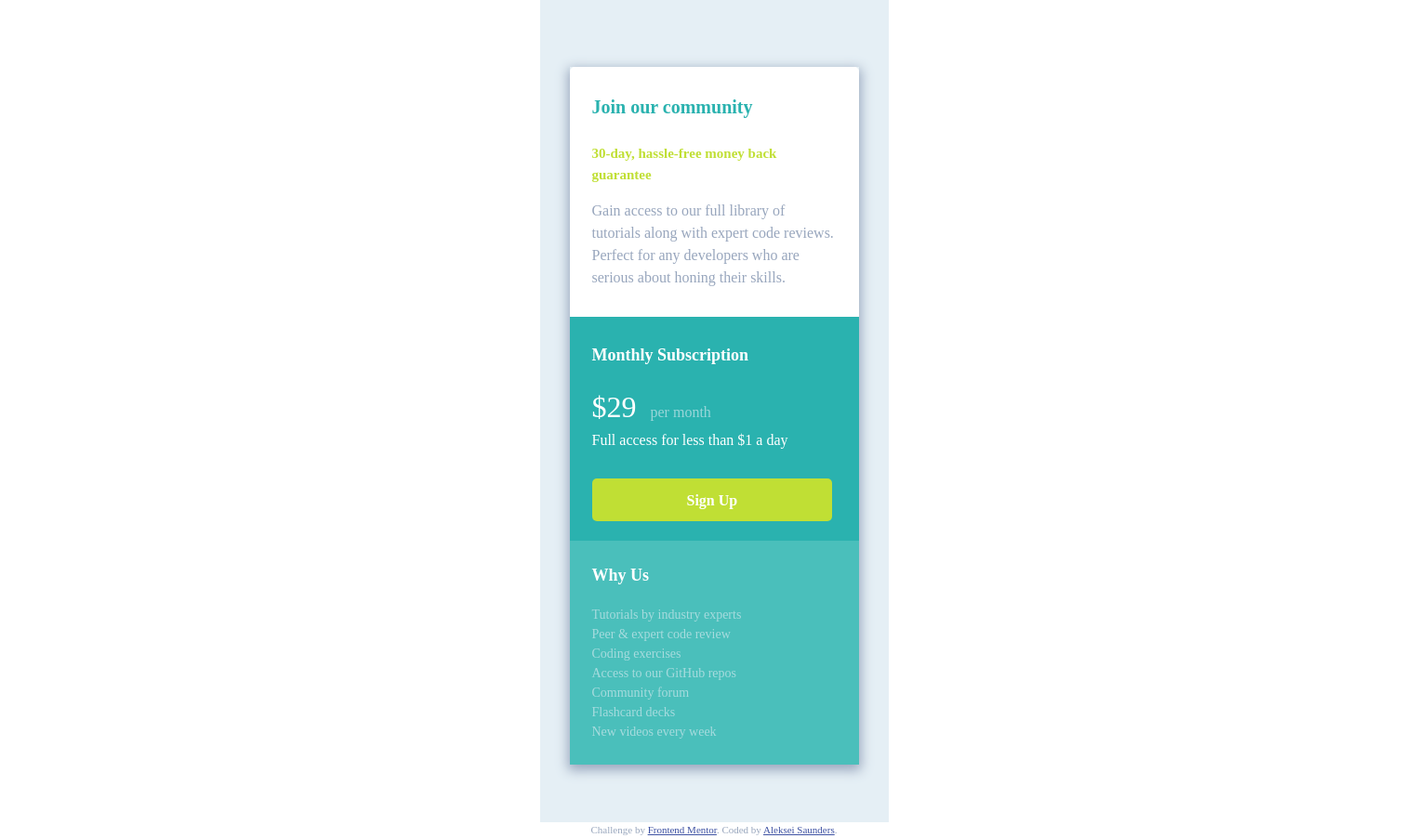
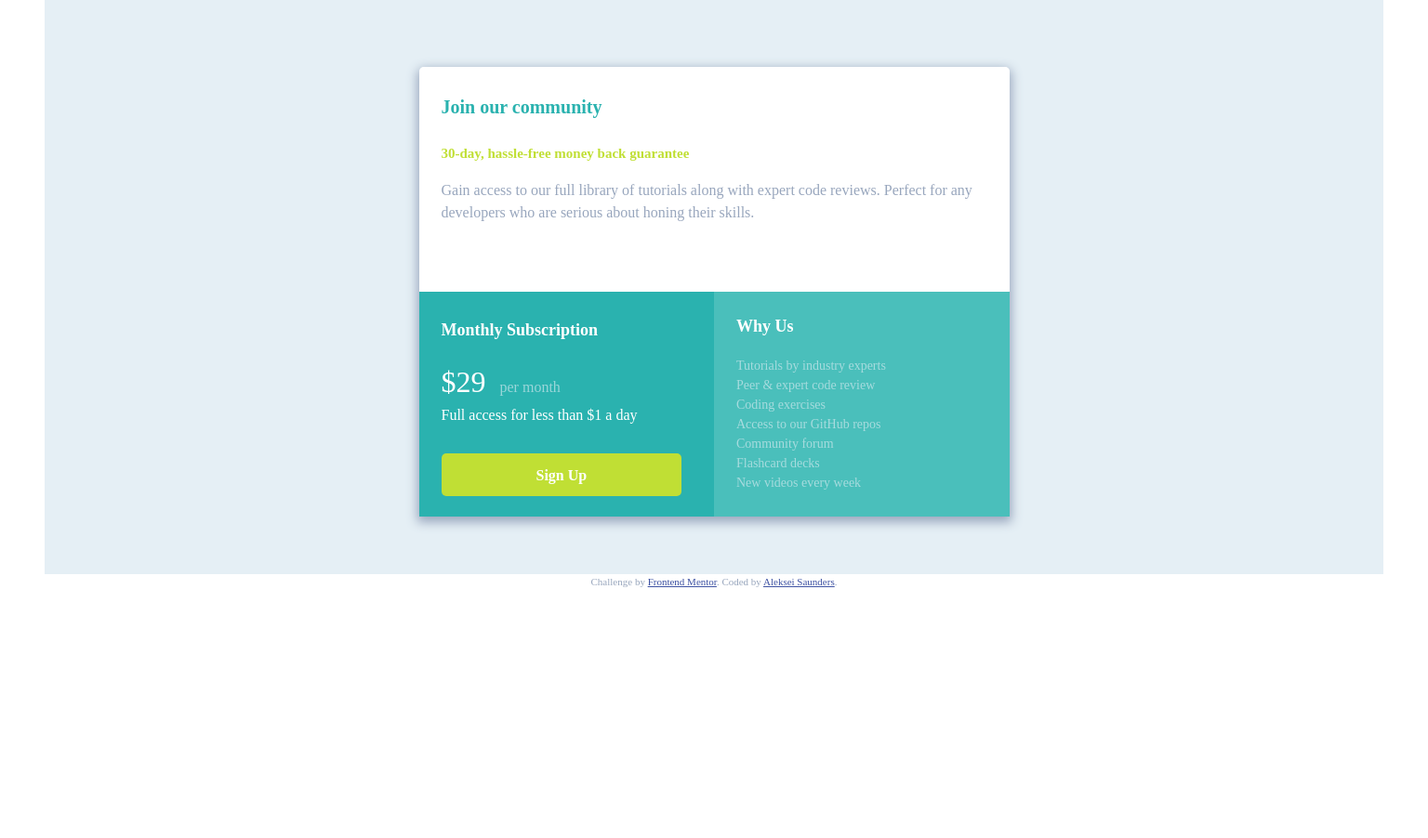
Before and after one commit to AlekseiSaunders/singlePriceGridFM, a plain HTML site: page index.html in a window 1536 px wide. Shown: the whole page at 93% size. After the commit the page ends 800 px from the top, so only its background shows below. Drawn offline with Linux system fonts and the light colour scheme.

Commit message:
add styling for desktop 1440px

```diff
--- a/index.html
+++ b/index.html
@@ -18,15 +18,15 @@
 <body>
   <main>
     <div class="wrapperShadow">
-      <section class="cta">
+      <article class="cta">
         <h1>Join our community</h1>
 
         <h3>30-day, hassle-free money back guarantee</h3>
 
         <p>Gain access to our full library of tutorials along with expert code reviews.
           Perfect for any developers who are serious about honing their skills.</p>
-      </section>
-      <section class="costs">
+      </article>
+      <article class="costs">
         <h2>Monthly Subscription</h2>
 
         <p><span class="price">&dollar;29</span> per month</p>
@@ -34,8 +34,8 @@
         <h4>Full access for less than &dollar;1 a day</h4>
 
         <span class="buttonLike">Sign Up</span>
-      </section>
-      <section class="reasoning">
+      </article>
+      <article class="reasoning">
         <h2>Why Us</h2>
 
         <p>Tutorials by industry experts
@@ -45,7 +45,7 @@
           Community forum
           Flashcard decks
           New videos every week</p>
-      </section>
+      </article>
     </div>
   </main>
 
--- a/main.css
+++ b/main.css
@@ -40,6 +40,7 @@ main {
   background-color: hsla(204deg, 43%, 93%, 1);
 }
 .wrapperShadow {
+  border-radius: 5px 5px 0px 0px;
   box-shadow: 0px 4px 12px 2px hsla(218, 22%, 67%, 1);
 }
 h1 {
@@ -138,3 +139,38 @@ h4 {
 .attribution a {
   color: var(--blue-grey);
 }
+
+@media screen and (min-width: 1440px) {
+  .wrapperShadow {
+    display: grid;
+    width: 635px;
+    margin-left: auto;
+    margin-right: auto;
+    grid-template-areas:
+      'cta cta'
+      'costs reasoning';
+    grid-template-columns: 1fr 1fr;
+    grid-template-rows: 1fr 1fr;
+  }
+  main {
+    display: grid;
+    width: 1440px;
+    margin-left: auto;
+    margin-right: auto;
+  }
+  .cta {
+    width: 100%;
+    height: 100%;
+    grid-area: cta;
+  }
+  .costs {
+    grid-area: costs;
+    width: 100%;
+    height: 100%;
+  }
+  .reasoning {
+    grid-area: reasoning;
+    width: 100%;
+    height: 100%;
+  }
+}
```
